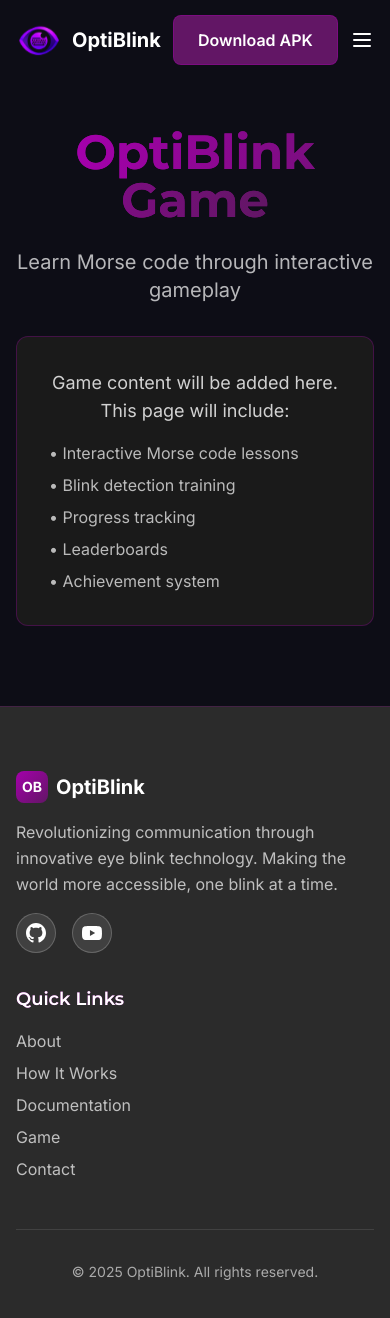
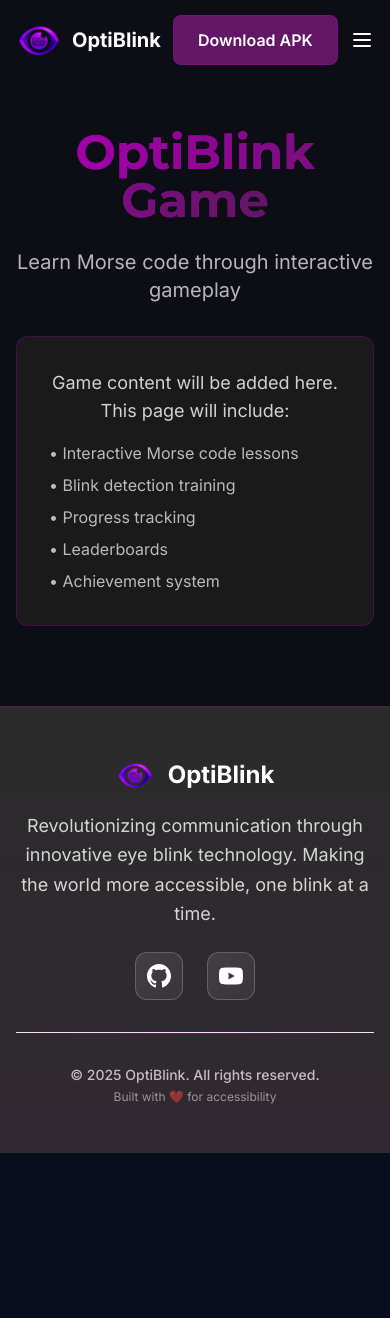
Before and after one commit to deepika68509/optiblink-website, a Next.js app: page /game in a window 390 px wide. Shown: the top 1318 px of the page. After the commit the page ends 1153 px from the top, so only its background shows below. Built offline with nearby package versions, Linux system fonts and the light colour scheme.

Commit message:
updated-footer

```diff
--- a/src/app/page.tsx
+++ b/src/app/page.tsx
@@ -10,21 +10,20 @@
 const TypewriterSequence = () => {
   const phrases = [
     ".-..--.-.",
-    "Blink your eyes",
     "--.--.--.",
-    "Dots and dashes detected",
     "..-.-..--.",
-    "Morse code converted to text",
     ".-.---.....",
-    "Smart suggestions appear",
+    "---..-...",
     ".----..-...-.",
-    "Select words with blinks",
     "..-----....-",
-    "Hear it with text-to-speech",
+    "-.-..--.--",
+    "..-.....-..",
+    ".----....-",
+    ".-....----..",
     "-..-.-...--.--",
-    "Send messages hands-free",
-    "--.---......",
-    "Trigger SOS in emergencies"
+    "..----...-",
+    ".-.---.-.",
+    "--.---......"
   ]
 
   const [currentPhraseIndex, setCurrentPhraseIndex] = useState(0)
@@ -68,7 +67,7 @@
 
   return (
     <div className="h-20 flex items-center justify-center">
-      <p className="font-bold italic text-neon-purple/90 min-h-[1.2em] flex items-center" style={{ fontFamily: 'Montserrat, sans-serif', fontSize: '20px' }}>
+      <p className="text-4xl font-bold italic text-neon-purple/90 min-h-[1.2em] flex items-center" style={{ fontFamily: 'Montserrat, sans-serif' }}>
         {currentText}
       </p>
     </div>
@@ -101,8 +100,8 @@
     },
     {
       icon: "⚡",
-      title: "Real-time Decoding",
-      description: "Instant translation of Morse code to text with sub-second response times."
+      title: "Special Commands",
+      description: "Supports Enter, Space, Backspace, Caps, SOS, TTS toggle and other control sequences."
     },
     {
       icon: "🤖",
@@ -116,18 +115,18 @@
     },
     {
       icon: "📱",
-      title: "Cross-platform",
-      description: "Available on Android, iOS, and web browsers for universal accessibility."
+      title: "Self-Calibration",
+      description: "Automatically calibrates blink thresholds at startup for different users and lighting."
     },
     {
       icon: "🔒",
-      title: "Privacy First",
-      description: "All processing happens locally on your device, ensuring complete privacy."
+      title: "Sleep Mode",
+      description: "Pauses inputs when eyes are closed for 5s; same action wakes the system."
     },
     {
       icon: "🎯",
-      title: "Customizable",
-      description: "Adjustable sensitivity and personalization options for optimal user experience."
+      title: "Emergency SOS",
+      description: "Trigger SOS to call and send WhatsApp message to a saved contact."
     }
   ]
 
--- a/src/components/Footer.tsx
+++ b/src/components/Footer.tsx
@@ -1,33 +1,46 @@
 import React from 'react';
 import Link from 'next/link';
+import Image from 'next/image';
 
 const Footer: React.FC = () => {
   return (
-    <footer className="bg-neutral-darker border-t border-neon-purple/20">
-      <div className="max-w-7xl mx-auto px-4 sm:px-6 lg:px-8 py-16">
-        <div className="grid md:grid-cols-3 gap-8 mb-12">
-          {/* Company Info */}
-          <div className="md:col-span-2">
-            <div className="flex items-center space-x-2 mb-4">
-              <div className="w-8 h-8 bg-gradient-to-br from-neon-purple to-accent-purple rounded-lg flex items-center justify-center">
-                <span className="text-white font-bold text-sm">OB</span>
+    <footer className="bg-neutral-darker border-t border-neon-purple/20 relative overflow-hidden">
+      {/* Subtle background glow */}
+      <div className="absolute inset-0 bg-gradient-to-t from-neon-purple/5 to-transparent pointer-events-none"></div>
+
+      <div className="max-w-4xl mx-auto px-4 sm:px-6 lg:px-8 py-12 relative z-10">
+        <div className="text-center">
+          {/* Company Info - Centered */}
+          <div className="mb-8">
+            <div className="flex items-center justify-center space-x-3 mb-4">
+              <div className="w-10 h-10 flex items-center justify-center">
+                <Image
+                  src="/assets/icons/optiblink-logo.svg"
+                  alt="OptiBlink Logo"
+                  width={40}
+                  height={40}
+                  className="w-full h-full"
+                />
               </div>
-              <span className="text-xl font-bold text-white">OptiBlink</span>
+              <span className="text-2xl font-bold text-white">OptiBlink</span>
             </div>
-            <p className="text-white/70 mb-4 max-w-md">
-              Revolutionizing communication through innovative eye blink technology.
-              Making the world more accessible, one blink at a time.
+
+            <p className="text-white/80 mb-6 max-w-lg mx-auto text-lg leading-relaxed">
+              Revolutionizing communication through innovative eye blink technology. Making the world more accessible, one blink at a time.
+
             </p>
-            <div className="flex space-x-4">
+
+            {/* Social Icons - Enhanced */}
+            <div className="flex justify-center space-x-6 mb-6">
               {/* GitHub Icon */}
               <a
                 href="https://github.com/ameen90913/OptiBlink"
                 target="_blank"
                 rel="noopener noreferrer"
-                className="w-10 h-10 bg-white/10 hover:bg-neon-purple/20 rounded-full flex items-center justify-center text-white hover:text-neon-purple transition-all duration-300 border border-white/20 hover:border-neon-purple/50"
+                className="group w-12 h-12 bg-gradient-to-br from-white/10 to-white/5 hover:from-neon-purple/20 hover:to-neon-purple/10 rounded-xl flex items-center justify-center text-white hover:text-neon-purple transition-all duration-300 border border-white/20 hover:border-neon-purple/50 hover:shadow-lg hover:shadow-neon-purple/25 hover:-translate-y-1"
               >
                 <svg
-                  className="w-5 h-5"
+                  className="w-6 h-6 transition-transform group-hover:scale-110"
                   fill="currentColor"
                   viewBox="0 0 24 24"
                 >
@@ -40,10 +53,10 @@
                 href="https://www.youtube.com/@Optiblink-2025"
                 target="_blank"
                 rel="noopener noreferrer"
-                className="w-10 h-10 bg-white/10 hover:bg-neon-purple/20 rounded-full flex items-center justify-center text-white hover:text-neon-purple transition-all duration-300 border border-white/20 hover:border-neon-purple/50"
+                className="group w-12 h-12 bg-gradient-to-br from-white/10 to-white/5 hover:from-red-500/20 hover:to-red-600/10 rounded-xl flex items-center justify-center text-white hover:text-red-400 transition-all duration-300 border border-white/20 hover:border-red-400/50 hover:shadow-lg hover:shadow-red-400/25 hover:-translate-y-1"
               >
                 <svg
-                  className="w-5 h-5"
+                  className="w-6 h-6 transition-transform group-hover:scale-110"
                   fill="currentColor"
                   viewBox="0 0 24 24"
                 >
@@ -52,60 +65,17 @@
               </a>
             </div>
           </div>
-
-          {/* Quick Links */}
-          <div>
-            <h3 className="text-lg font-semibold text-white mb-4">Quick Links</h3>
-            <ul className="space-y-2">
-              <li>
-                <Link
-                  href="/#about"
-                  className="text-white/70 hover:text-neon-purple transition-colors duration-300"
-                >
-                  About
-                </Link>
-              </li>
-              <li>
-                <Link
-                  href="/#how-it-works"
-                  className="text-white/70 hover:text-neon-purple transition-colors duration-300"
-                >
-                  How It Works
-                </Link>
-              </li>
-              <li>
-                <Link
-                  href="/documentation"
-                  className="text-white/70 hover:text-neon-purple transition-colors duration-300"
-                >
-                  Documentation
-                </Link>
-              </li>
-              <li>
-                <Link
-                  href="/game"
-                  className="text-white/70 hover:text-neon-purple transition-colors duration-300"
-                >
-                  Game
-                </Link>
-              </li>
-              <li>
-                <Link
-                  href="/contact"
-                  className="text-white/70 hover:text-neon-purple transition-colors duration-300"
-                >
-                  Contact
-                </Link>
-              </li>
-            </ul>
-          </div>
         </div>
 
-        {/* Bottom Section - Simplified */}
-        <div className="pt-8 border-t border-white/10">
-          <div className="text-center">
-            <p className="text-white/60 text-sm">
+        {/* Bottom Section - Copyright with decorative line */}
+        <div className="pt-6 border-t border-gradient-to-r from-transparent via-white/20 to-transparent relative">
+          <div className="absolute inset-x-0 top-0 h-px bg-gradient-to-r from-transparent via-neon-purple/50 to-transparent"></div>
+          <div className="text-center pt-2">
+            <p className="text-white/70 text-sm font-medium">
               © 2025 OptiBlink. All rights reserved.
+            </p>
+            <p className="text-white/50 text-xs mt-1">
+              Built with ❤️ for accessibility
             </p>
           </div>
         </div>
```
